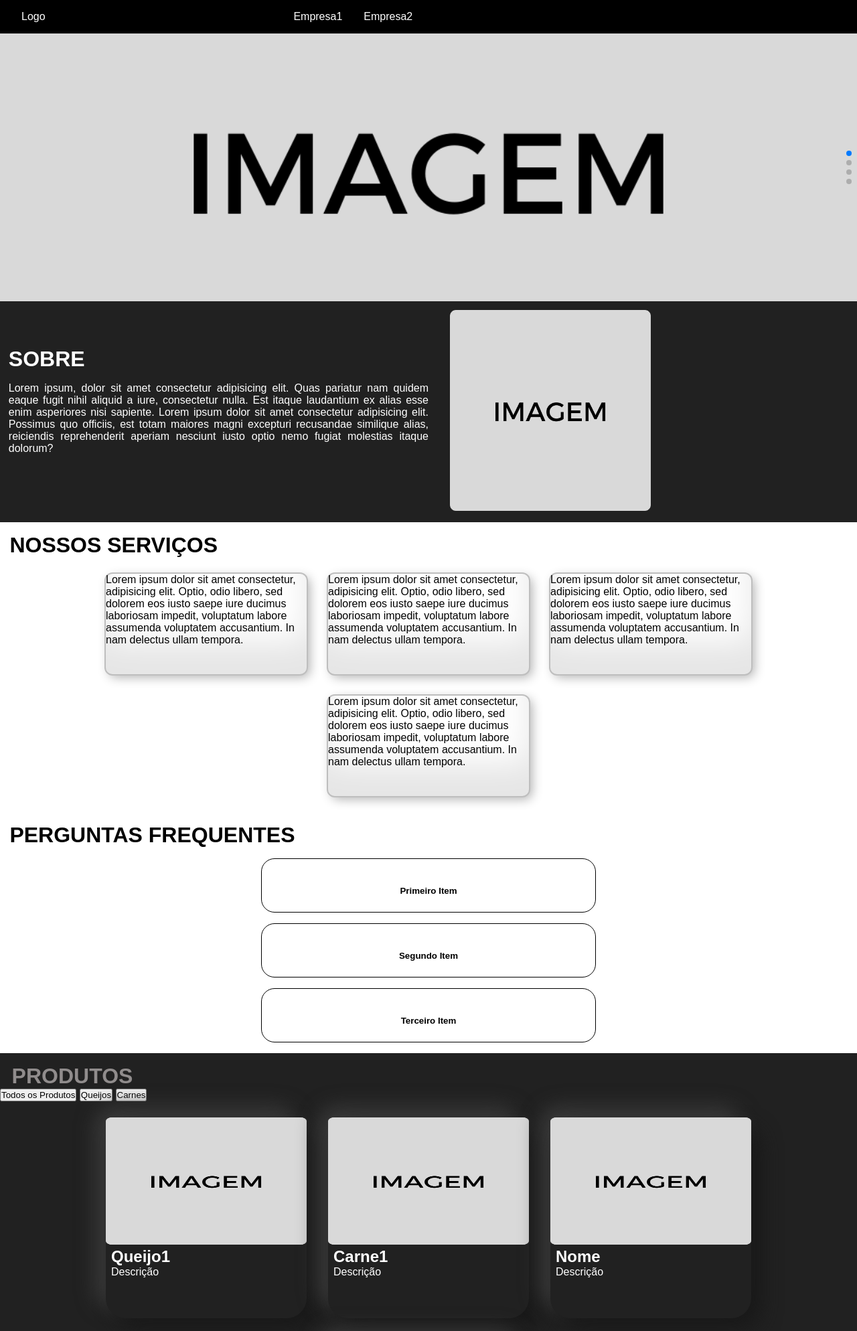
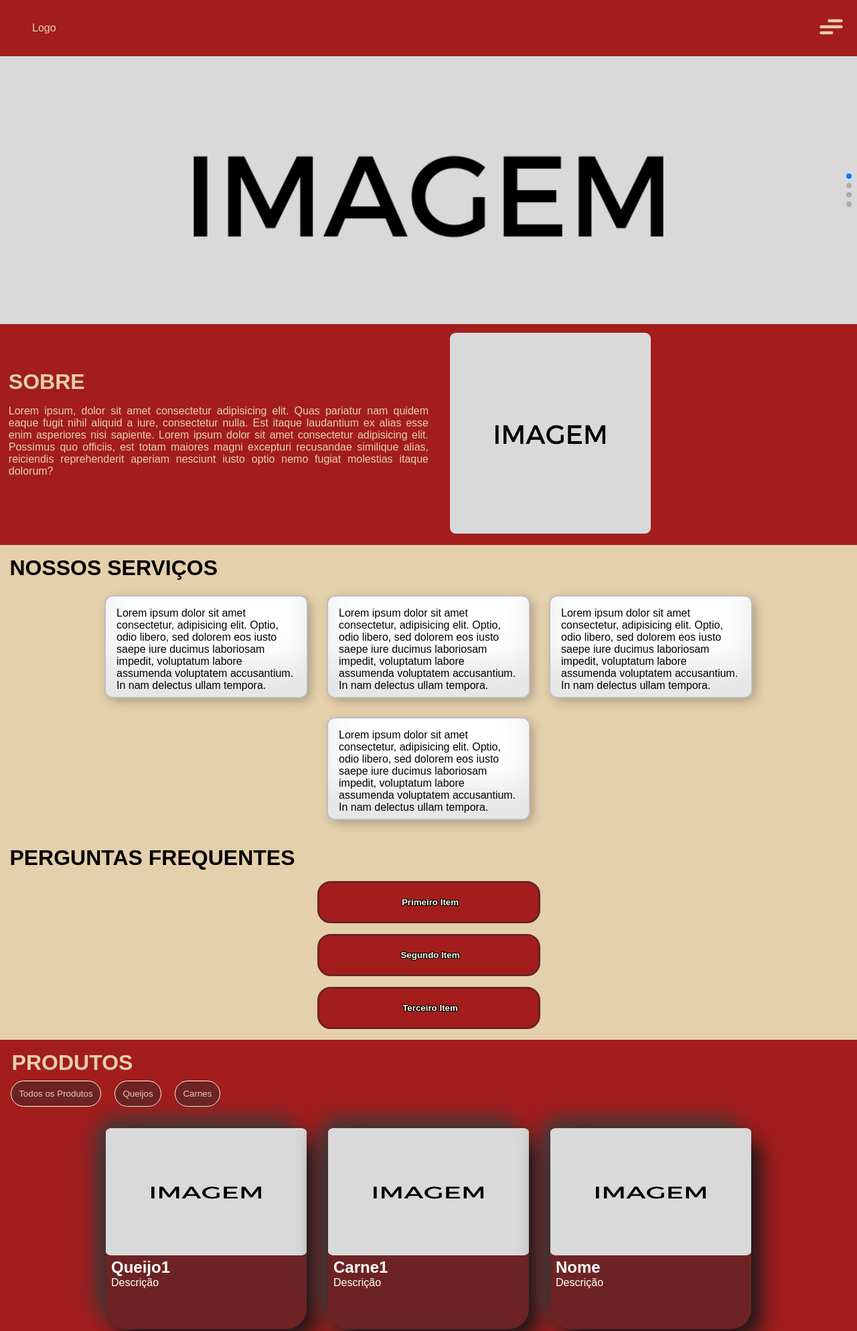
Before and after one commit to GustavoBorges-FrontEnd/SENHORQUEIJO, a website: page index.html in a window 1280 px wide. Shown: the top 1988 px of the page at 67% size. Drawn offline with nearby package versions, Linux system fonts and the light colour scheme.

Commit message:
Adicionando o menu e estilos

```diff
--- a/index.html
+++ b/index.html
@@ -14,10 +14,25 @@
         <div class="logo">
             Logo
         </div>
-        <nav class="empresas">
-            <a href="#">Empresa1</a>
-            <a href="#">Empresa2</a>
-        </nav>
+        <div class="menu">
+            <label class="hamburger">
+                <input type="checkbox" id="menuToggle">
+                <svg viewBox="0 0 32 32">
+                    <path class="line line-top-bottom"
+                        d="M27 10 13 10C10.8 10 9 8.2 9 6 9 3.5 10.8 2 13 2 15.2 2 17 3.8 17 6L17 26C17 28.2 18.8 30 21 30 23.2 30 25 28.2 25 26 25 23.8 23.2 22 21 22L7 22">
+                    </path>
+                    <path class="line" d="M7 16 27 16"></path>
+                </svg>
+            </label>
+        </div>
+        <div class="menu-aberto">
+            <nav class="nav-menu">
+                <a href="#">Empresa 1</a>
+                <a href="#">Empresa 2</a>
+                <a href="#">Fale Conosco</a>
+            </nav>
+        </div>
+    </header>
     </header>
 
     <div class="swiper mySwiper">
@@ -68,15 +83,15 @@
         </div>
     </div>
 
-    <div class="container-perguntas" data-aos="fade-up" data-aos-duration="1000">
+    <div class="servicos" data-aos="fade-up" data-aos-duration="1000">
         <h1 class="titulo-servicos">PERGUNTAS FREQUENTES</h1>
         <div class="perguntas">
             <div class="border">
                 <button type="button" class="accordion-button">
-                    <h4>Primeiro Item</h4>
+                    <h4 class="texto-perguntas">Primeiro Item</h4>
                 </button>
                 <div class="accordion-content">
-                    <p>
+                    <p class="texto-perguntas">
                         Lorem ipsum dolor sit amet consectetur
                         adipisicing elit. Praesentium quidem
                         adipisci eveniet iusto dolorum cumque
@@ -88,10 +103,10 @@
             </div>
             <div class="border">
                 <button type="button" class="accordion-button">
-                    <h4>Segundo Item</h4>
+                    <h4 class="texto-perguntas">Segundo Item</h4>
                 </button>
                 <div class="accordion-content ">
-                    <p>
+                    <p class="texto-perguntas">
                         Lorem ipsum dolor sit amet consectetur
                         adipisicing elit. Praesentium quidem
                         adipisci eveniet iusto dolorum cumque
@@ -103,10 +118,10 @@
             </div>
             <div class="border">
                 <button type="button" class="accordion-button">
-                    <h4>Terceiro Item</h4>
+                    <h4 class="texto-perguntas">Terceiro Item</h4>
                 </button>
                 <div class="accordion-content">
-                    <p>
+                    <p class="texto-perguntas">
                         Lorem ipsum dolor sit amet consectetur
                         adipisicing elit. Praesentium quidem
                         adipisci eveniet iusto dolorum cumque
@@ -121,9 +136,9 @@
 
     <div class="produtos" data-aos="fade-up" data-aos-duration="1000">
         <h1 class="titulo">PRODUTOS</h1>
-        <button onclick="filtrarProdutos('todos')">Todos os Produtos</button>
-        <button onclick="filtrarProdutos('queijo')">Queijos</button>
-        <button onclick="filtrarProdutos('carne')">Carnes</button>
+        <button class="btnfilter space" onclick="filtrarProdutos('todos')">Todos os Produtos</button>
+        <button class="btnfilter" onclick="filtrarProdutos('queijo')">Queijos</button>
+        <button class="btnfilter" onclick="filtrarProdutos('carne')">Carnes</button>
         <div class="container-card">
             <div class="card" data-categoria="queijo" data-aos="fade-right" data-aos-duration="1000">
                 <img class="imagem-produtos" src="Assets/imagem.png" alt="">
@@ -158,6 +173,7 @@
     <script src="js/swiper.js"></script>
     <script src="js/perguntas.js"></script>
     <script src="js/filter.js"></script>
+    <script src="js/menu.js"></script>
 
 
 
--- /dev/null
+++ b/js/menu.js
@@ -0,0 +1,14 @@
+document.addEventListener('DOMContentLoaded', function () {
+    // Elementos de controle do menu
+    const menuToggle = document.getElementById('menuToggle');
+    const menuAberto = document.querySelector('.menu-aberto');
+
+    // Abre/fecha o menu ao mudar o estado do checkbox
+    menuToggle.addEventListener('change', function () {
+        if (menuToggle.checked) {
+            menuAberto.classList.add('active');
+        } else {
+            menuAberto.classList.remove('active');
+        }
+    });
+});
--- a/style.css
+++ b/style.css
@@ -1,3 +1,11 @@
+
+:root{
+    --cor1: #6D2323;
+    --cor2: #A31D1D;
+    --cor4: #FEF9E1;
+    --cor3: #E5D0AC;
+}
+
 *{
     margin: 0;
     padding: 0;
@@ -8,7 +16,7 @@ html, body{
     width: 100%;
     height: 100vh;
     font-family: 'Ubuntu', sans-serif;
-    background: #212121;;
+    background: var(--cor2);
 }
 
 a{
@@ -19,21 +27,114 @@ a{
 /* -----------------HEADER ----------------*/
 
 .nav{
-    display: grid;
-    grid-template-columns: 33% 67%;
-    background-color: black;
-    color: white;
+    display: flex;
+    align-items: center;
+    justify-content: space-between;
+    margin: 1rem;
 }
 
 .logo{
     margin: 1rem;
     padding-left: 1rem;
+    color: var(--cor3);
 }
 
-.empresas{
-    margin: 1rem;
+.menu {
     display: flex;
-    gap: 2rem;
+    align-items: center;
+    justify-content: flex-end;
+    position: relative;
+    z-index: 100;
+}
+
+.hamburger {
+    cursor: pointer;
+}
+
+.hamburger input {
+    display: none;
+}
+
+.hamburger svg {
+    height: 3em;
+    transition: transform 600ms cubic-bezier(0.4, 0, 0.2, 1);
+}
+
+.line {
+    fill: none;
+    stroke: var(--cor3);
+    stroke-linecap: round;
+    stroke-linejoin: round;
+    stroke-width: 3;
+    transition: stroke-dasharray 600ms cubic-bezier(0.4, 0, 0.2, 1), stroke-dashoffset 600ms cubic-bezier(0.4, 0, 0.2, 1);
+}
+
+.line-top-bottom {
+    stroke-dasharray: 12 63;
+}
+
+.hamburger input:checked+svg {
+    transform: rotate(-45deg);
+}
+
+.hamburger input:checked+svg .line-top-bottom {
+    stroke-dasharray: 20 300;
+    stroke-dashoffset: -32.42;
+}
+
+/* Menu Navegação */
+.menu-aberto {
+    background-color: var(--cor1);
+    position: fixed;
+    left: 0;
+    top: 0;
+    height: 0;
+    width: 100%;
+    z-index: 98;
+    display: flex;
+    align-items: center;
+    justify-content: center;
+    overflow: hidden;
+    transition: height 0.5s ease-in-out, opacity 0.5s ease-in-out;
+    opacity: 0;
+}
+
+.menu-aberto.active {
+    height: 100vh;
+    opacity: 1;
+}
+
+.nav-menu {
+    width: 100%;
+    height: 100%;
+    display: flex;
+    flex-direction: column;
+    align-items: center;
+    justify-content: center;
+    gap: 4rem;
+    transition: opacity 0.5s ease-in-out;
+}
+
+.nav-menu a {
+    user-select: none;
+    text-decoration: none;
+    color: var(--cor3);
+    font-family: var(--font-pequena);
+    font-size: 3rem;
+    font-weight: bold;
+    opacity: 0;
+    transform: translateY(-20px);
+    transition: transform 0.5s ease-in-out, opacity 0.5s ease-in-out;
+}
+
+.menu-aberto.active .nav-menu a {
+    opacity: 1;
+    transform: translateY(0);
+}
+
+.nav-menu a:hover {
+    color: var(--cor4);
+    transition: all 0.3s ease;
 }
 
 /* --------------SWIPER ------------------*/
@@ -46,7 +147,7 @@ a{
 .swiper-slide {
     text-align: center;
     font-size: 18px;
-    background: #fff;
+    background: var(--cor4);
     display: flex;
     justify-content: center;
     align-items: center;
@@ -63,7 +164,7 @@ a{
 
 .Sobre{
     margin: 0.8rem;
-    color: white;
+    color: var(--cor3);
 }
 
 .texto-sobre>p{
@@ -79,7 +180,7 @@ a{
 /* -----------------SERVIÇOS ---------------------*/
 
 .servicos{
-    background-color: white;
+    background-color: var(--cor3);
 }
 
 .titulo-servicos{
@@ -91,6 +192,7 @@ a{
 .card2 {
     width: 300px;
     height: 150px;
+    padding: 1rem;
     border-radius: 20%;
     background: white;
     border-radius: 10px;
@@ -105,11 +207,6 @@ a{
 
 /* --------------PERGUNTAS FREQUENTES ----------------*/
 
-.container-perguntas{
-    background-color: white;
-    color: black;
-}
-
 .perguntas {
     padding: 1rem;
     display: flex;
@@ -119,20 +216,29 @@ a{
 }
 
 .border {
-    border: 1px solid black;
     border-radius: 20px;
+    border: 3px solid var(--cor1);
     padding: 1rem;
-    width: 300px;
+    background-color: var(--cor2);
+    width: 333px;
+}
+
+.texto-perguntas{
+    color: var(--cor4);
+    background-color: var(--cor2);
+    text-shadow:  -1px -1px 0 black,
+    1px -1px 0 black,
+   -1px  1px 0 black,
+    1px  1px 0 black;
 }
 
 .accordion-button {
+    background-color: var(--cor2);
     display: block;
-    width: 100%;
-    border: 0;
-    cursor: pointer;
-    background-color: transparent;
-    padding: 8px 16px;
-    margin-top: 16px;
+    border: none;
+    width: 300px;
+    height: 25px;
+    transition: border-radius 0.5s cubic-bezier(0.175, 0.885, 0.32, 1.275);
 }
 
 .accordion-content {
@@ -145,7 +251,7 @@ a{
 .titulo{
     padding-left: 1.1rem;
     padding-top: 1rem;
-    color: rgb(144, 140, 140);
+    color: var(--cor3);
 }
 
 .container-card{
@@ -157,11 +263,24 @@ a{
     gap: 2rem;
 }
 
+.btnfilter{
+    margin: 0.5rem;
+    background-color: var(--cor1);
+    border: 1px solid var(--cor4);
+    color: var(--cor3);
+    padding: 0.7rem;
+    border-radius: 20px;
+}
+
+.space{
+    margin-left: 1rem;
+}
+
 .card {
     width: 300px;
     height: 300px;
     border-radius: 30px;
-    background: #212121;
+    background: var(--cor1);
     box-shadow: 15px 15px 30px rgb(25, 25, 25),
                 -15px -15px 30px rgb(60, 60, 60);
 }
@@ -179,6 +298,7 @@ a{
 
 
 @media (min-width: 1024px) {
+
     .Sobre{
         display: grid;
         grid-template-columns: 50% 50%;
@@ -200,41 +320,4 @@ a{
         width: 300px;
         align-items: center;
     }
-
-    .container-perguntas{
-        background-color: white;
-        color: black;
-    }
-
-    .perguntas {
-        padding: 1rem;
-        display: flex;
-        flex-direction: column;
-        align-items: center;
-        gap: 1rem;
-    }
-
-    .border {
-        border: 1px solid black;
-        border-radius: 20px;
-        padding: 1rem;
-        width: 500px;
-    }
-
-    .accordion-button {
-        display: block;
-        width: 100%;
-        border: 0;
-        cursor: pointer;
-        background-color: transparent;
-        padding: 8px 16px;
-        margin-top: 16px;
-    }
-
-    .accordion-content {
-        overflow: hidden;
-        -webkit-transition: 1s ease;
-        transition: 1s ease;
-    }
-
 }
```
